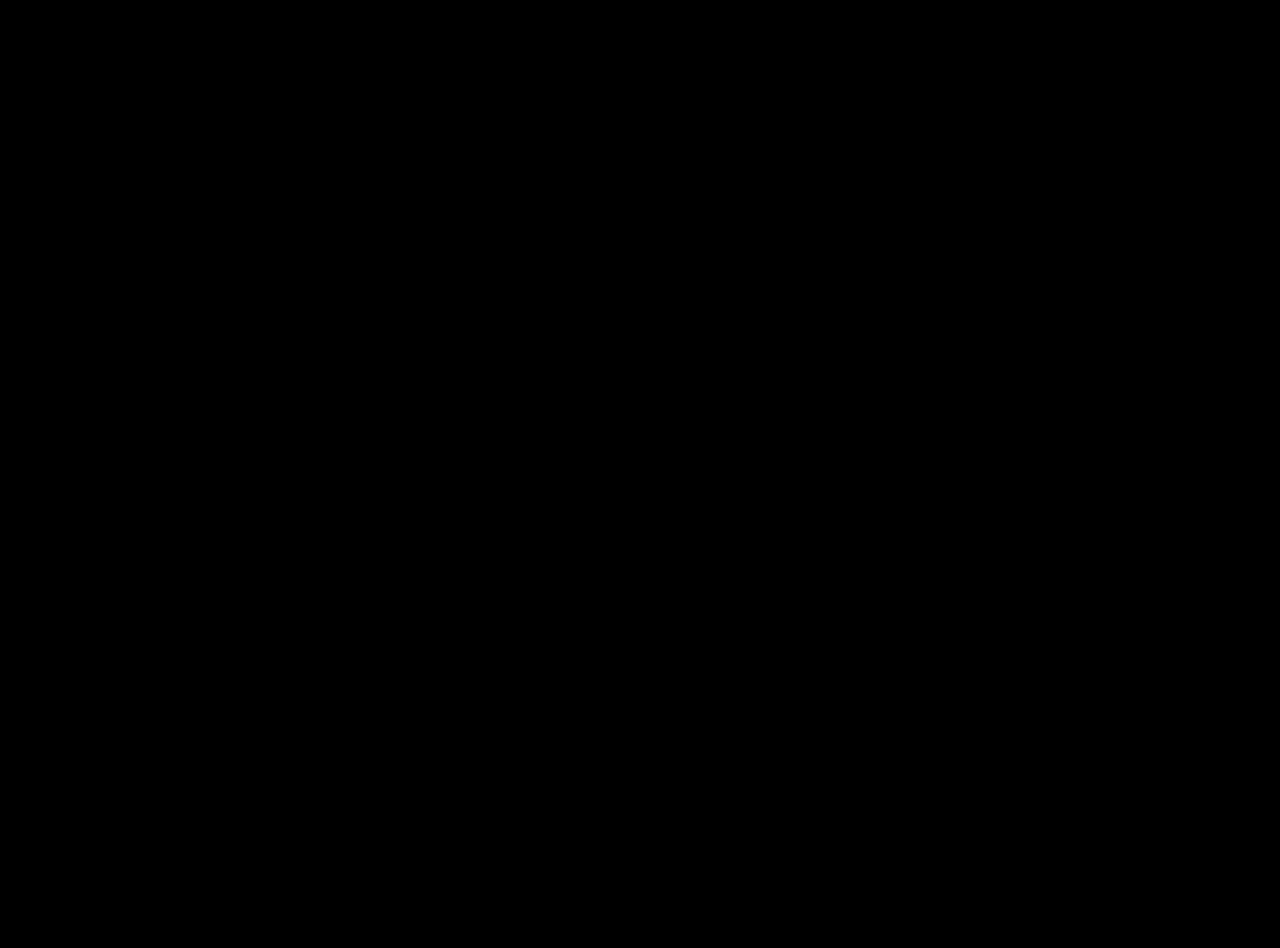
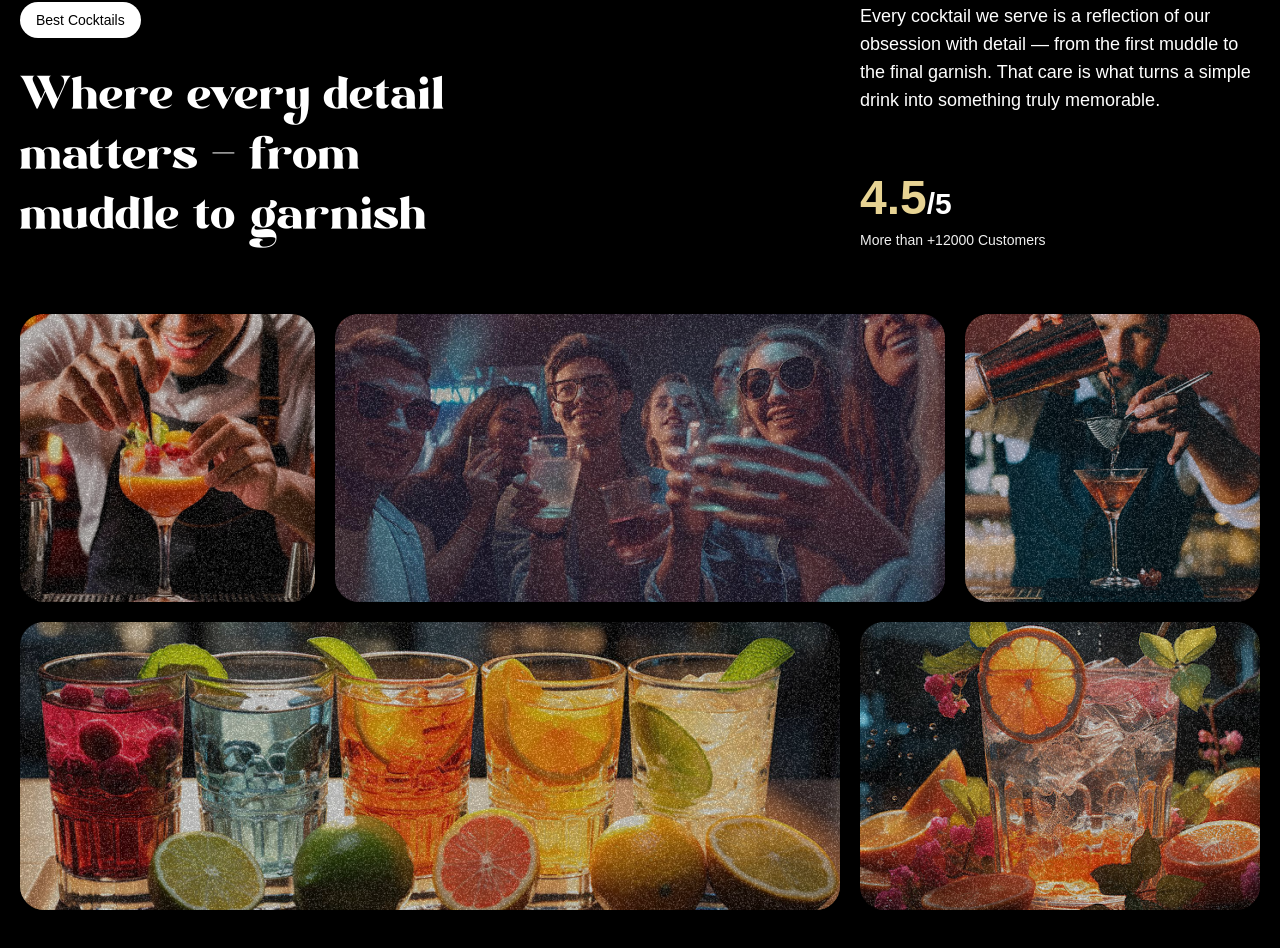
Before and after one commit to okoyedavid/github_cocktails, a Next.js app: page / in a window 1280 px wide. Shown: the part 1750-2698 px from the top of the page. Before the commit the page ends 1640 px from the top, so only its background shows below. Built offline with nearby package versions, Linux system fonts and the light colour scheme; a web font is replaced by a local one.

Commit message:
about section

```diff
--- /dev/null
+++ b/app/_components/About.tsx
@@ -0,0 +1,97 @@
+"use client";
+
+import { useGSAP } from "@gsap/react";
+import gsap from "gsap";
+import { SplitText } from "gsap/all";
+
+export default function About() {
+  useGSAP(() => {
+    const titleSplit = SplitText.create("#about h2", {
+      type: "words",
+    });
+
+    const scrollTimeline = gsap.timeline({
+      scrollTrigger: {
+        trigger: "#about",
+        start: "top center",
+      },
+    });
+
+    scrollTimeline
+      .from(titleSplit.words, {
+        opacity: 0,
+        duration: 1,
+        yPercent: 100,
+        ease: "expo.out",
+      })
+      .from(
+        ".top-grid div, .bottom-grid div",
+        {
+          opacity: 0,
+          duration: 1,
+          ease: "power1.inOut",
+          stagger: 0.04,
+        },
+        "-=0.5"
+      );
+  });
+
+  return (
+    <div id="about">
+      <div className="mb-16 md:px-0 px-5">
+        <div className="content">
+          <div className="md:col-span-8">
+            <p className="badge">Best Cocktails</p>
+            <h2>
+              Where every detail matters <span className="text-white">-</span>{" "}
+              from muddle to garnish
+            </h2>
+          </div>
+
+          <div className="sub-content">
+            <p>
+              Every cocktail we serve is a reflection of our obsession with
+              detail — from the first muddle to the final garnish. That care is
+              what turns a simple drink into something truly memorable.{" "}
+            </p>
+
+            <div>
+              <p className="md:text-3xl text-xl font-bold">
+                <span>4.5</span>/5
+              </p>
+              <p className="text-sm text-white-100  ">
+                More than +12000 Customers
+              </p>
+            </div>
+          </div>
+        </div>
+      </div>
+
+      <div className="top-grid">
+        <div className="md:col-span-3">
+          <div className="noisy"></div>
+          <img src={"/images/abt1.png"} alt="grid-img-1" />
+        </div>
+        <div className="md:col-span-6">
+          <div className="noisy"></div>
+          <img src={"/images/abt2.png"} alt="grid-img-2" />
+        </div>{" "}
+        <div className="md:col-span-3">
+          <div className="noisy"></div>
+          <img src={"/images/abt5.png"} alt="grid-img-5" />
+        </div>
+      </div>
+
+      <div className="bottom-grid">
+        <div className="md:col-span-8">
+          <div className="noisy"></div>
+          <img src={"/images/abt3.png"} alt="grid-img-3" />
+        </div>
+        <div className="md:col-span-4">
+          <div className="noisy"></div>
+          <img src={"/images/abt4.png"} alt="grid-img-4" />
+        </div>{" "}
+      </div>
+    </div>
+  );
+}
--- a/app/page.tsx
+++ b/app/page.tsx
@@ -1,3 +1,4 @@
+import About from "./_components/About";
 import CockTails from "./_components/Cocktails";
 import Hero from "./_components/Hero";
 import Navbar from "./_components/Navbar";
@@ -8,6 +9,7 @@
       <Navbar />
       <Hero />
       <CockTails />
+      <About />
     </main>
   );
 }
```
